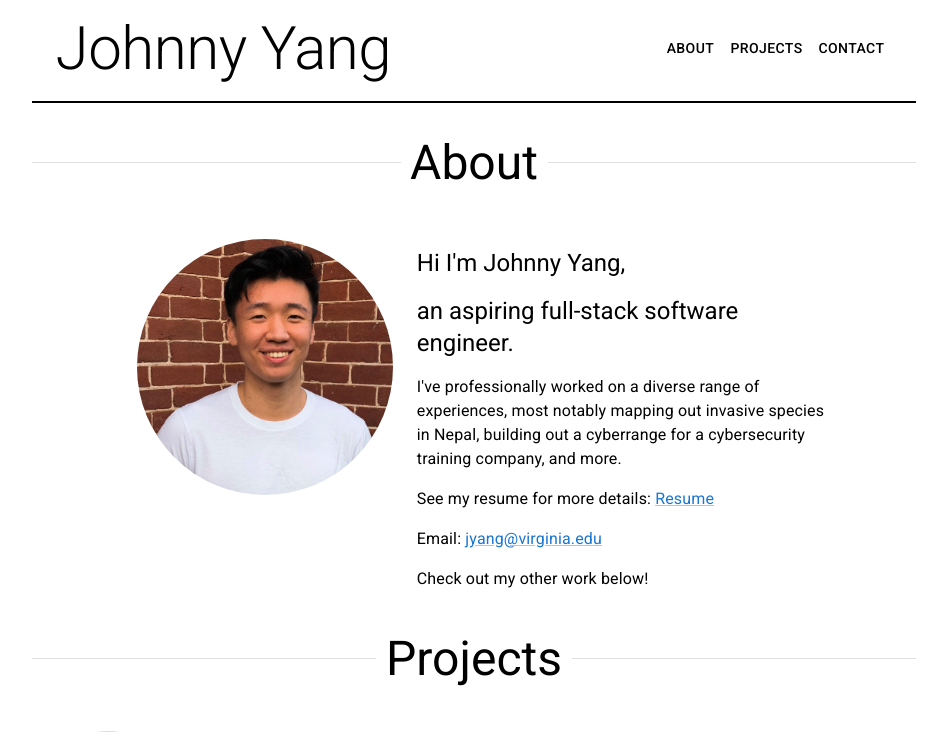
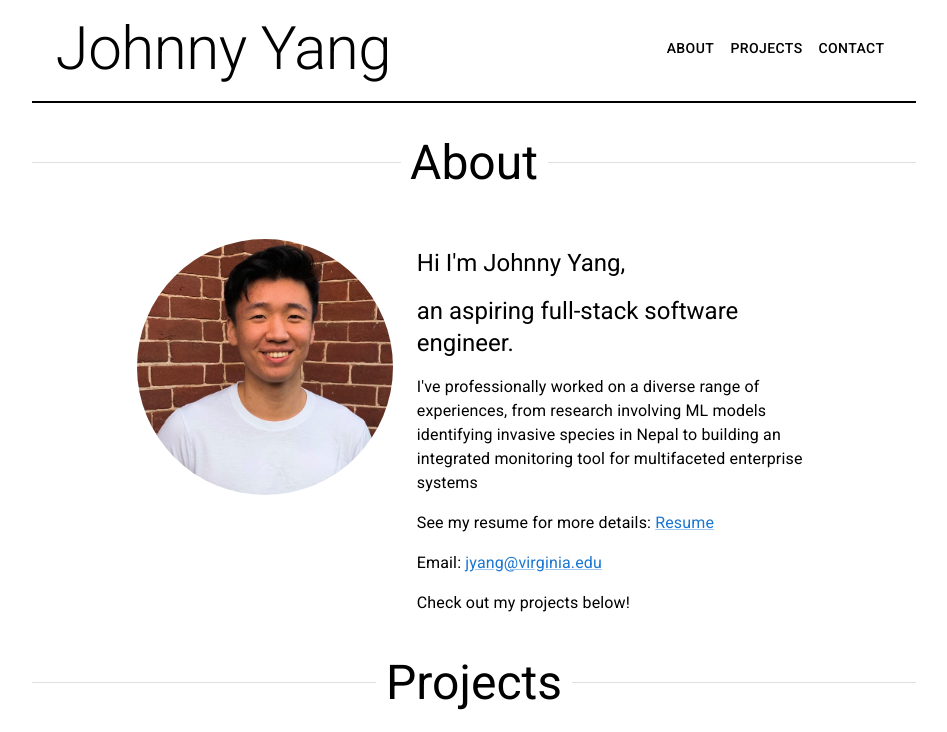
Before and after one commit to johnny-yang-4102/johnny-yang-4102.github.io, a React (Create React App) app: page / in a window 1280 px wide. Shown: the top 732 px of the page, without its empty margins (166-1113 px from the left). Built offline with nearby package versions, Linux system fonts and the light colour scheme.

Commit message:
modify aboutme

```diff
--- a/src/components/AboutSection.js
+++ b/src/components/AboutSection.js
@@ -25,8 +25,9 @@ const AboutSection = () => {
           an aspiring full-stack software engineer.
         </Typography>
         <Typography variant="body1" className="spacing">
-          I've professionally worked on a diverse range of experiences, most notably mapping out invasive species in Nepal,
-          building out a cyberrange for a cybersecurity training company, and more.
+          I've professionally worked on a diverse range of experiences,
+          from research involving ML models identifying invasive species in Nepal
+          to building an integrated monitoring tool for multifaceted enterprise systems
         </Typography>
 
         <Typography variant="body1" className="spacing">
@@ -38,7 +39,7 @@ const AboutSection = () => {
         </Typography>
 
         <Typography variant="body1" className="spacing">
-          Check out my other work below!
+          Check out my projects below!
         </Typography>
       </Grid>
 
```
